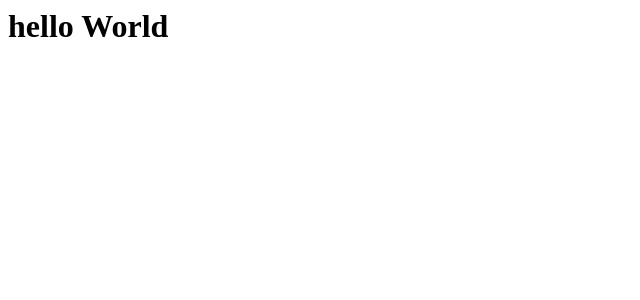
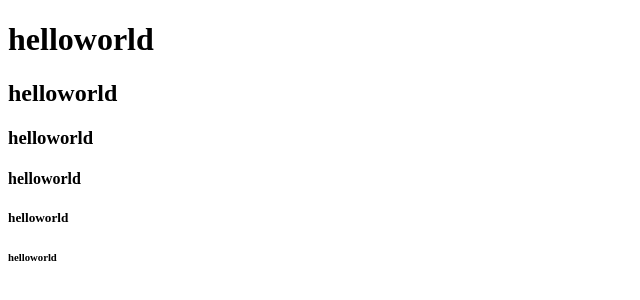
Before and after one commit to sjin9223/first, a plain HTML site: page index.html in a window 1280 px wide. Shown: the whole page, without its empty margins (0-640 px from the left). Drawn offline with Linux system fonts and the light colour scheme.

Commit message:
index.html 수정

```diff
--- a/index.html
+++ b/index.html
@@ -1 +1,17 @@
-<h1> hello World </h1>
+<!DOCTYPE html>
+<html lang="en">
+<head>
+    <meta charset="UTF-8">
+    <meta http-equiv="X-UA-Compatible" content="IE=edge">
+    <meta name="viewport" content="width=h, initial-scale=1.0">
+    <title>Document</title>
+</head>
+<body>
+    <h1>helloworld</h1>
+    <h2>helloworld</h2>
+    <h3>helloworld</h3>
+    <h4>helloworld</h4>
+    <h5>helloworld</h5>
+    <h6>helloworld</h6>
+</body>
+</html>
```
